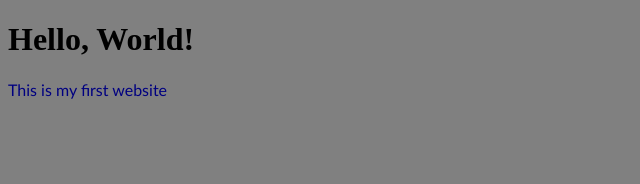
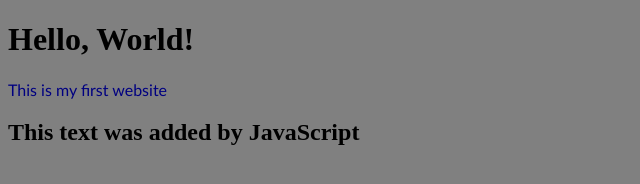
Before and after one commit to Tyler0342/tee-wai, a plain HTML site: page index.html in a window 1280 px wide. Shown: the whole page, without its empty margins (0-640 px from the left). Drawn offline with Linux system fonts and the light colour scheme.

Commit message:
add script.js, connect to index.html

```diff
--- a/index.html
+++ b/index.html
@@ -7,5 +7,6 @@
   <body>
       <h1>Hello, World!</h1>
       <p>This is my first website</p>
+      <script src="script.js"></script>
   </body>
 </html>
--- /dev/null
+++ b/script.js
@@ -0,0 +1,3 @@
+const h2 = document.createElement("h2");
+h2.textContent = "This text was added by JavaScript";
+document.querySelector("body").appendChild(h2);
```
